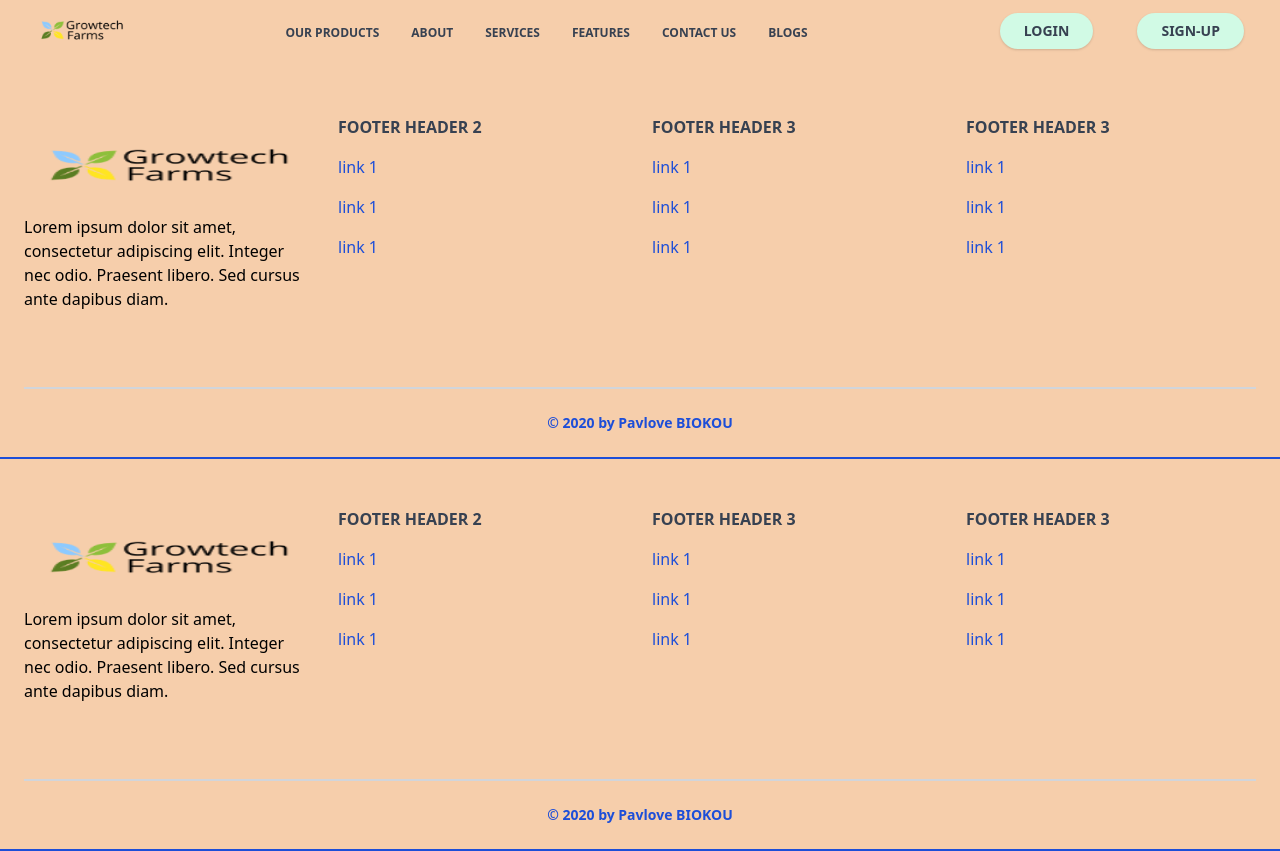
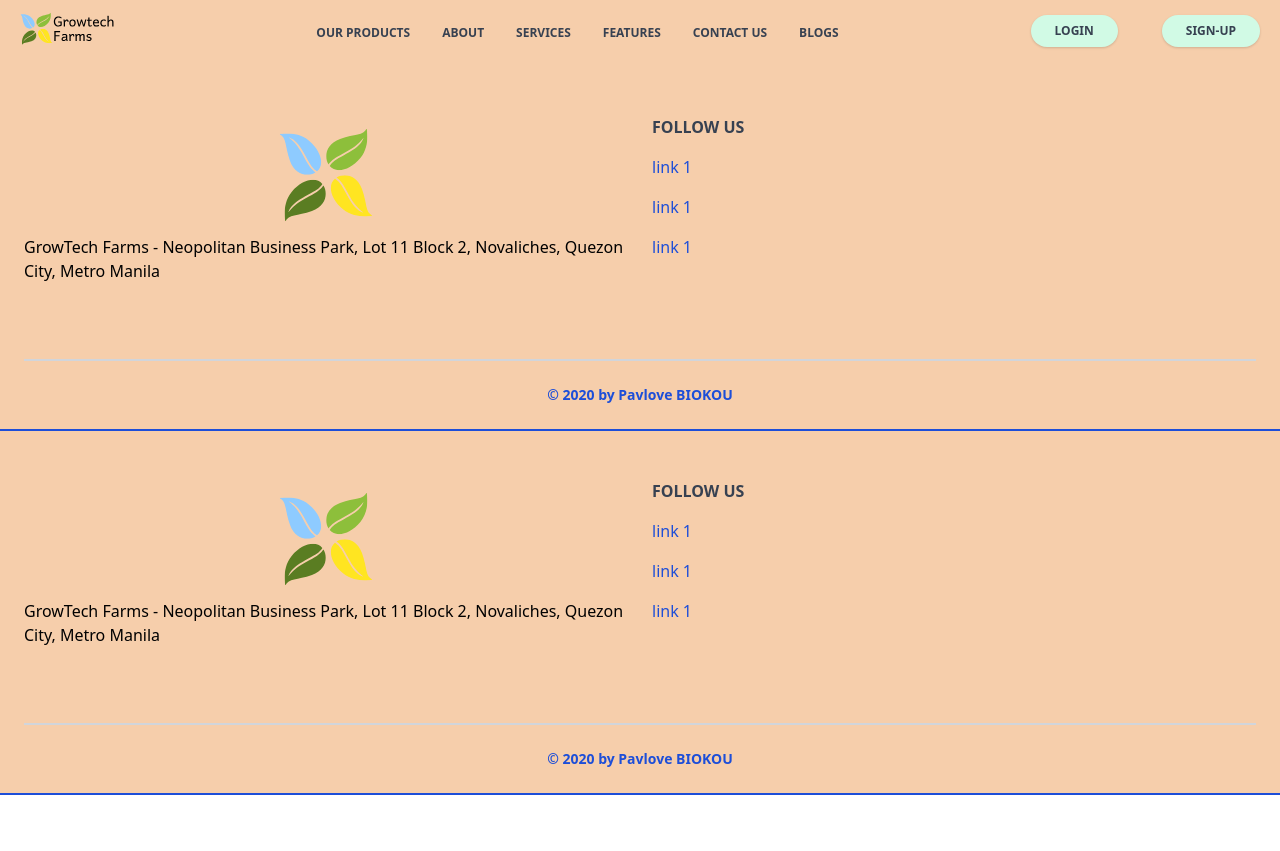
Before and after one commit to vincebase/growtech, a Next.js app: page /templates/ourFooter in a window 1280 px wide. After the commit the page ends 800 px from the top, so only its background shows below. Built offline with nearby package versions, Linux system fonts and the light colour scheme.

Commit message:
svg logo, nav and footer fix

```diff
--- a/pages/templates/nav.js
+++ b/pages/templates/nav.js
@@ -3,7 +3,9 @@ import React from "react";
 import Image from 'next/image';
 import Link from "next/link";
 import { useState } from "react";
-import companyLogo from "../../public/growtech_logo.png"
+import companyLogo from "../../public/GrowTechFarms.svg"
+import companyLogoOnly from "../../public/growtech_logo_only.svg"
+
 
 const Navbar = ({ fixed }) => {
 
@@ -11,13 +13,23 @@ const Navbar = ({ fixed }) => {
   return (
     <>
       <nav className="relative flex flex-wrap items-center justify-between px-4	nav-bg text-gray-700	">
-        <div className="container px-4 mx-auto flex flex-wrap items-center justify-between">
+        <div className="container mx-auto flex items-center justify-between">
           <div className="w-full relative flex justify-between lg:w-auto lg:static lg:block lg:justify-start">
             <a
-              className="text-sm font-bold leading-relaxed inline-block mr-4 whitespace-nowrap uppercase"
+              className="text-sm font-bold leading-relaxed inline-block mr-4 ml-0 whitespace-nowrap uppercase hidden md:block"
               href="#pablo"
             >
               <Image src={companyLogo}
+                    width={100}
+                    height={60}
+                    alt="logo-pic"
+                    />
+            </a>
+            <a
+              className="text-sm font-bold leading-relaxed inline-block mr-4 whitespace-nowrap uppercase md:hidden"
+              href="#pablo"
+            >
+              <Image src={companyLogoOnly}
                     width={100}
                     height={60}
                     alt="logo-pic"
@@ -82,13 +94,13 @@ const Navbar = ({ fixed }) => {
           </div>
           <div className="flex">
             <Link href="/log_in" passHref>
-              <button className="bg-green-100  ml-40 mx-4 font-bold uppercase text-sm px-6 py-2 rounded-full shadow hover:shadow-lg outline-none focus:outline-none mr-1 mb-1 ease-linear transition-all duration-150 hidden hidden lg:block" type="button">
+              <button className="bg-green-100  ml-40 mx-4 font-bold uppercase text-sm px-6 py-2 rounded-full shadow hover:shadow-lg outline-none focus:outline-none mr-1 mb-1 ease-linear transition-all duration-150 hidden hidden lg:block lg:text-xs" type="button">
                 Login
 
               </button>
             </Link>
             <Link href="/register" passHref>
-              <button className="bg-green-100  ml-10 font-bold uppercase text-sm px-6 py-2 rounded-full shadow hover:shadow-lg outline-none focus:outline-none mr-1 mb-1 ease-linear transition-all duration-150  hidden lg:block" type="button"     >
+              <button className="bg-green-100  ml-10 font-bold uppercase text-sm px-6 py-2 rounded-full shadow hover:shadow-lg outline-none focus:outline-none mr-1 mb-1 ease-linear transition-all duration-150  hidden lg:block lg:text-xs" type="button"     >
                 Sign-up
               </button>
             </Link>
--- a/pages/templates/ourFooter.js
+++ b/pages/templates/ourFooter.js
@@ -1,5 +1,6 @@
 import Image from 'next/image';
-import companyLogo from "../../public/growtech_logo.png"
+import companyLogo from "../../public/GrowTechFarms.svg"
+import companyLogoOnly from "../../public/growtech_logo_only.svg"
 
 const Footer = () => {
     return (
@@ -7,35 +8,23 @@ const Footer = () => {
             <footer className="footer nav-bg  relative pt-1 border-b-2 border-blue-700">
                 <div className="container mx-auto px-6 text-center lg:text-left">
 
-                    <div className="sm:flex sm:mt-8">
+                    <div className="sm:flex sm:mt-8 md:flex-col">
                         <div className="flex flex-wrap overflow-hidden lg:-mx-8 xl:-mx-3">
-                            <div className=" text-grey-600 flex flex-col my-4 px-4 w-full overflow-hidden sm:w-1/3 md:w-1/2 lg:my-8 lg:px-8 lg:w-1/5 xl:my-3 xl:px-3 xl:w-1/4">
-                            <Image src={companyLogo}
-                                width={90}
-                                height={100}
+                            <div className=" text-grey-600 flex flex-col my-4 px-4 w-full overflow-hidden sm:w-1/3 md:w-1/2 lg:my-8 lg:px-8 lg:w-1/5 xl:my-3 xl:px-3 xl:w-1/2">
+                            <Image src={companyLogoOnly}
+                                width={100}
+                                height={120}
                                 alt="logo-pic"
                                 />
-                                <p className="">Lorem ipsum dolor sit amet, consectetur adipiscing elit. Integer nec odio. Praesent libero. Sed cursus ante dapibus diam. </p>
+                                <p className="">GrowTech Farms - Neopolitan Business Park, Lot 11 Block 2, Novaliches, Quezon City, Metro Manila </p>
                             </div>
 
 
-                            <div className="flex flex-col my-3 px-2 w-full overflow-hidden sm:w-1/3 md:w-1/2 lg:my-8 lg:px-8 lg:w-1/3 xl:my-3 xl:px-3 xl:w-1/4">
-                                <span className="font-bold text-gray-700 uppercase mt-4 md:mt-0 mb-2">Footer header 2</span>
+                            <div className="flex flex-col my-3 px-2 w-full overflow-hidden sm:w-1/2 md:w-1/2 lg:my-8 lg:px-8 lg:w-1/3 xl:my-3 xl:px-3 xl:w-1/2">
+                                <span className="font-bold text-gray-700 uppercase mt-4 md:mt-0 mb-2">Follow us</span>
                                 <span className="my-2"><a href="#" className="text-blue-700 text-md hover:text-blue-500">link 1</a></span>
                                 <span className="my-2"><a href="#" className="text-blue-700  text-md hover:text-blue-500">link 1</a></span>
                                 <span className="my-2"><a href="#" className="text-blue-700 text-md hover:text-blue-500">link 1</a></span>
-                            </div>
-                            <div className="flex flex-col my-3 px-2 w-full overflow-hidden sm:w-1/3 md:w-1/2 lg:my-8 lg:px-8 lg:w-1/3 xl:my-3 xl:px-3 xl:w-1/4">
-                                <span className="font-bold text-gray-700 uppercase mt-4 md:mt-0 mb-2">Footer header 3</span>
-                                <span className="my-2"><a href="#" className="text-blue-700  text-md hover:text-blue-500">link 1</a></span>
-                                <span className="my-2"><a href="#" className="text-blue-700  text-md hover:text-blue-500">link 1</a></span>
-                                <span className="my-2"><a href="#" className="text-blue-700  text-md hover:text-blue-500">link 1</a></span>
-                            </div>
-                            <div className="flex flex-col my-3 px-4 w-full overflow-hidden sm:w-1/3 md:w-1/2 lg:my-8 lg:px-8 lg:w-1/5 xl:my-3 xl:px-3 xl:w-1/4">
-                                <span className="font-bold text-gray-700 uppercase mt-4 md:mt-0 mb-2">Footer header 3</span>
-                                <span className="my-2"><a href="#" className="text-blue-700  text-md hover:text-blue-500">link 1</a></span>
-                                <span className="my-2"><a href="#" className="text-blue-700  text-md hover:text-blue-500">link 1</a></span>
-                                <span className="my-2"><a href="#" className="text-blue-700  text-md hover:text-blue-500">link 1</a></span>
                             </div>
                         </div>
                     </div>
```
Also changed, not shown: public/GrowTechFarms.svg (added), public/Growtech_logo_only.svg (added).
